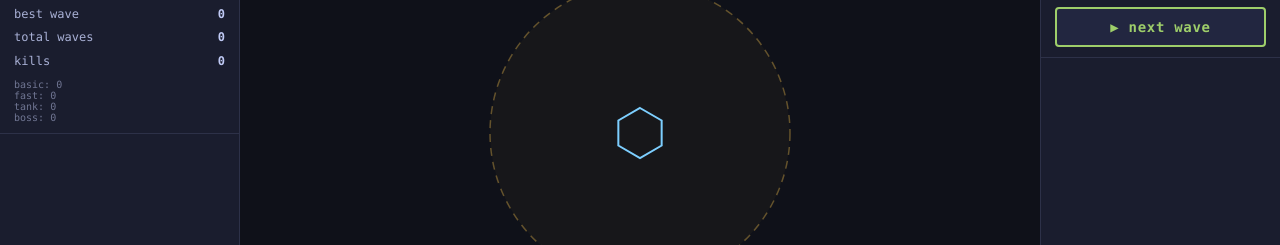
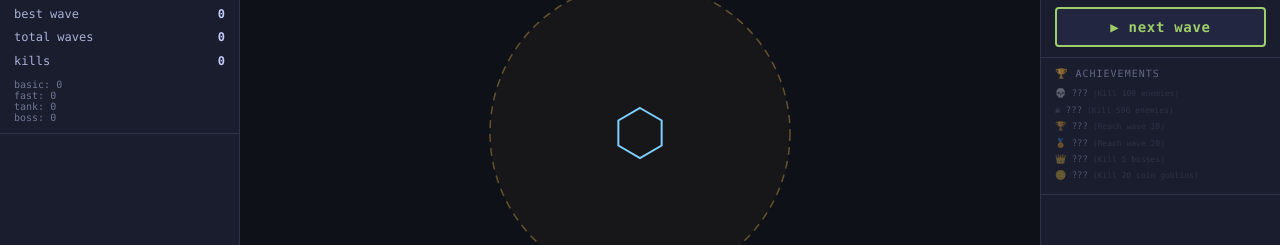
Before and after one commit to SunsetzF2023/idle_tower, an Electron app: page index.html in a window 1280 px wide. Shown: the part 267-512 px from the top of the page. Drawn offline with nearby package versions, Linux system fonts and the light colour scheme.

Commit message:
feat: Achievement display panel on right sidebar — shows progress and unlocks

```diff
--- a/index.html
+++ b/index.html
@@ -91,6 +91,10 @@
           <button class="wave-btn" id="wave-btn" onclick="Tower.game.nextWave()">▶ next wave</button>
         </div>
       </div>
+      <div class="panel-section">
+        <div class="panel-title">🏆 ACHIEVEMENTS</div>
+        <div id="ach-container" style="font-size:9px;color:var(--text);line-height:1.8"></div>
+      </div>
     </div>
   </div>
 
--- a/js/panels.js
+++ b/js/panels.js
@@ -526,10 +526,27 @@ Tower.panels = {
     return String(str).replace(/</g, '&lt;').replace(/>/g, '&gt;');
   },
 
+  renderAchievements: function (state) {
+    var list = Tower.achievements.LIST;
+    var unlocked = Tower.achievements.load();
+    var html = '';
+    var keys = Object.keys(list);
+    for (var i = 0; i < keys.length; i++) {
+      var a = list[keys[i]];
+      var done = unlocked.indexOf(a.id) !== -1;
+      html += '<div style="' + (done ? 'color:var(--green)' : 'opacity:0.35') + '">'
+        + a.icon + ' ' + (done ? a.name : '???')
+        + (done ? '' : '<span style="font-size:8px;opacity:0.4"> (' + a.desc + ')</span>')
+        + '</div>';
+    }
+    document.getElementById('ach-container').innerHTML = html;
+  },
+
   refreshAll: function (state) {
     this.updateLeft(state);
     this.renderUpgrades(state);
     this.updateWave(state);
+    this.renderAchievements(state);
     this.renderWorkshop(state);
   }
 };
```
